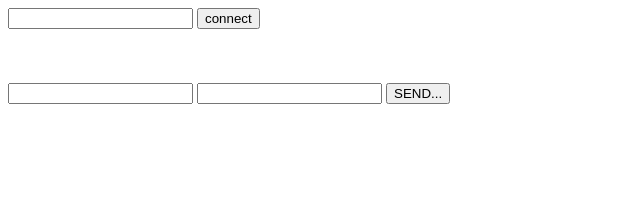
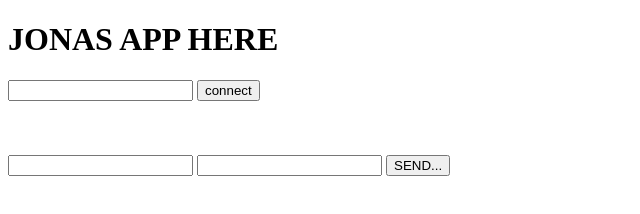
Before and after one commit to jonathandsouza/socket-server, a website: page app/front-end/index.html in a window 1280 px wide. Shown: the whole page, without its empty margins (0-640 px from the left). Drawn offline with nearby package versions, Linux system fonts and the light colour scheme.

Commit message:
testing socket server

```diff
--- a/app/front-end/index.html
+++ b/app/front-end/index.html
@@ -24,6 +24,8 @@
 
 <div ng-controller="MainController as ctrl">
 
+	<h1>JONAS APP HERE</h1>
+
 	<input type="text" ng-model="ctrl.user.id">
 	<button ng-click="ctrl.connect()">connect</button>
 
```
